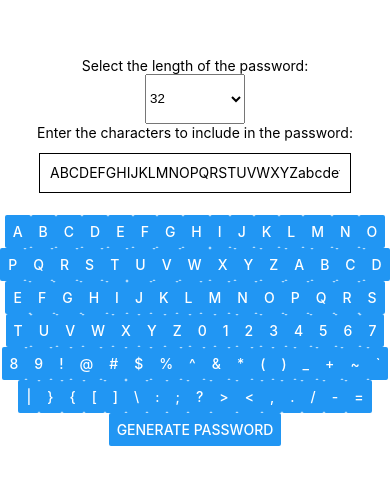
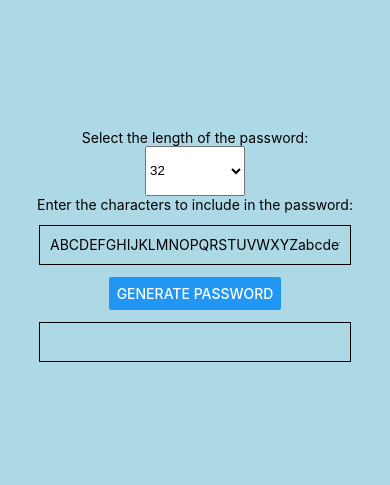
Before and after one commit to Ry0x7/PassGen, a React Native app: screen / in a window 390 px wide. Shown: the part 171-656 px from the top of the page. Built offline with nearby package versions, Linux system fonts and the light colour scheme.

Commit message:
Refactor password generation and picker styling

```diff
--- a/App.js
+++ b/App.js
@@ -1,27 +1,19 @@
-import { StatusBar } from 'expo-status-bar';
+import { StatusBar } from 'expo-status-bar'; // Import StatusBar from expo-status-bar
 import { StyleSheet, Text, View, Button, TextInput } from 'react-native';
 import { Picker } from '@react-native-picker/picker';
-import React, { useState } from 'react';
+import React, { useState } from 'react'; // Remove duplicate import statement for Animated
 
 export default function App() {
-  const [length, setLength] = useState(32); // Updated password length to 32
+  const [length, setLength] = useState(32);
   const [charset, setCharset] = useState('ABCDEFGHIJKLMNOPQRSTUVWXYZabcdefghijklmnopqrstuvwxyz0123456789!@#$%^&*()_+~`|}{[]\\:;?><,./-=');
-  const [selectedCharacters, setSelectedCharacters] = useState([]);
+  const [password, setPassword] = useState('');
 
   const generatePassword = () => {
-    let password = '';
+    let newPassword = '';
     for (let i = 0; i < length; i++) {
-      password += selectedCharacters[Math.floor(Math.random() * selectedCharacters.length)];
+      newPassword += charset[Math.floor(Math.random() * charset.length)];
     }
-    return password;
-  };
-
-  const toggleCharacterSelection = (character) => {
-    if (selectedCharacters.includes(character)) {
-      setSelectedCharacters(selectedCharacters.filter((c) => c !== character));
-    } else {
-      setSelectedCharacters([...selectedCharacters, character]);
-    }
+    setPassword(newPassword);
   };
 
   return (
@@ -31,13 +23,13 @@ export default function App() {
         selectedValue={length}
         style={{ height: 50, width: 100 }}
         onValueChange={(itemValue) => setLength(itemValue)}
-        itemStyle={{ color: 'blue' }} // Added color style for picker items
+        itemStyle={{ color: 'blue' }}
       >
         <Picker.Item label="8" value={8} />
         <Picker.Item label="12" value={12} />
         <Picker.Item label="16" value={16} />
         <Picker.Item label="20" value={20} />
-        <Picker.Item label="32" value={32} /> // Added option for password length 32
+        <Picker.Item label="32" value={32} />
       </Picker>
       <Text>Enter the characters to include in the password:</Text>
       <TextInput
@@ -45,29 +37,25 @@ export default function App() {
         value={charset}
         onChangeText={(text) => setCharset(text)}
       />
-      <View style={styles.characterContainer}>
-        {charset.split('').map((character) => (
-          <Button
-            key={character}
-            title={character}
-            onPress={() => toggleCharacterSelection(character)}
-            style={[
-              styles.characterButton,
-              selectedCharacters.includes(character) && styles.selectedCharacterButton,
-            ]}
-          />
-        ))}
+      <Button title="Generate Password" onPress={generatePassword} style={styles.button} />
+      <View style={styles.output}>
+        <TextInput
+          style={styles.outputText}
+          value={password}
+          editable={true}
+        />
       </View>
-      <Button title="Generate Password" onPress={() => alert(generatePassword())} />
       <StatusBar style="auto" />
     </View>
   );
+
+
 }
 
 const styles = StyleSheet.create({
   container: {
     flex: 1,
-    backgroundColor: '#fff',
+    backgroundColor: 'lightblue',
     alignItems: 'center',
     justifyContent: 'center',
   },
@@ -78,17 +66,20 @@ const styles = StyleSheet.create({
     borderWidth: 1,
     padding: 10,
   },
-  characterContainer: {
-    flexDirection: 'row',
-    flexWrap: 'wrap',
-    justifyContent: 'center',
-    marginTop: 10,
+  output: {
+    height: 40,
+    width: '80%',
+    margin: 12,
+    borderWidth: 1,
+    padding: 10,
   },
-  characterButton: {
-    margin: 5,
+  outputText: {
+    flex: 1,
   },
-  selectedCharacterButton: {
+  button: {
     backgroundColor: 'blue',
     color: 'white',
+    padding: 10,
+    borderRadius: 5,
   },
 });
```
